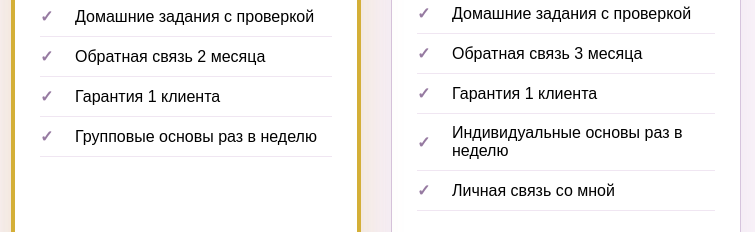
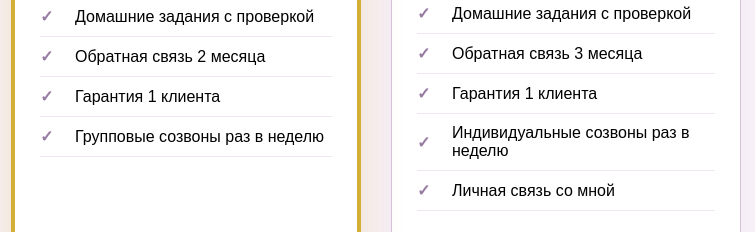
Before and after one commit to SAYANru/EgorovaWB, a plain HTML site: page index.html in a window 1280 px wide. Shown: the part 5168-5400 px from the top of the page, 454-1209 px from the left. Drawn offline with Linux system fonts and the light colour scheme.

Commit message:
Update index.html

```diff
--- a/index.html
+++ b/index.html
@@ -183,7 +183,7 @@
                             <li style="padding: 10px 0; display: flex; align-items: center; gap: 10px; border-bottom: 1px solid #F0E6F2;"><span style="color: #967AA1; font-weight: bold; min-width: 25px;">✓</span> Домашние задания с проверкой</li>
                             <li style="padding: 10px 0; display: flex; align-items: center; gap: 10px; border-bottom: 1px solid #F0E6F2;"><span style="color: #967AA1; font-weight: bold; min-width: 25px;">✓</span> Обратная связь 2 месяца</li>
                             <li style="padding: 10px 0; display: flex; align-items: center; gap: 10px; border-bottom: 1px solid #F0E6F2;"><span style="color: #967AA1; font-weight: bold; min-width: 25px;">✓</span> Гарантия 1 клиента</li>
-                            <li style="padding: 10px 0; display: flex; align-items: center; gap: 10px; border-bottom: 1px solid #F0E6F2;"><span style="color: #967AA1; font-weight: bold; min-width: 25px;">✓</span> Групповые основы раз в неделю</li>
+                            <li style="padding: 10px 0; display: flex; align-items: center; gap: 10px; border-bottom: 1px solid #F0E6F2;"><span style="color: #967AA1; font-weight: bold; min-width: 25px;">✓</span> Групповые созвоны раз в неделю</li>
                         </ul>
                     </div>
 
@@ -201,7 +201,7 @@
                             <li style="padding: 10px 0; display: flex; align-items: center; gap: 10px; border-bottom: 1px solid #F0E6F2;"><span style="color: #967AA1; font-weight: bold; min-width: 25px;">✓</span> Домашние задания с проверкой</li>
                             <li style="padding: 10px 0; display: flex; align-items: center; gap: 10px; border-bottom: 1px solid #F0E6F2;"><span style="color: #967AA1; font-weight: bold; min-width: 25px;">✓</span> Обратная связь 3 месяца</li>
                             <li style="padding: 10px 0; display: flex; align-items: center; gap: 10px; border-bottom: 1px solid #F0E6F2;"><span style="color: #967AA1; font-weight: bold; min-width: 25px;">✓</span> Гарантия 1 клиента</li>
-                            <li style="padding: 10px 0; display: flex; align-items: center; gap: 10px; border-bottom: 1px solid #F0E6F2;"><span style="color: #967AA1; font-weight: bold; min-width: 25px;">✓</span> Индивидуальные основы раз в неделю</li>
+                            <li style="padding: 10px 0; display: flex; align-items: center; gap: 10px; border-bottom: 1px solid #F0E6F2;"><span style="color: #967AA1; font-weight: bold; min-width: 25px;">✓</span> Индивидуальные созвоны раз в неделю</li>
                             <li style="padding: 10px 0; display: flex; align-items: center; gap: 10px; border-bottom: 1px solid #F0E6F2;"><span style="color: #967AA1; font-weight: bold; min-width: 25px;">✓</span> Личная связь со мной</li>
                         </ul>
                     </div>
```
